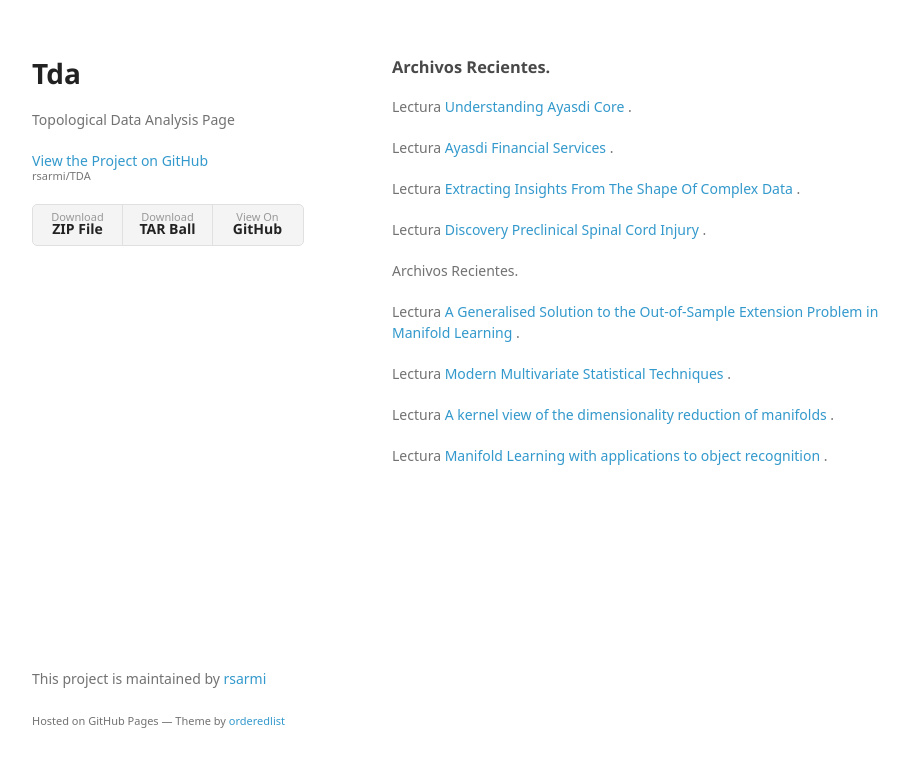
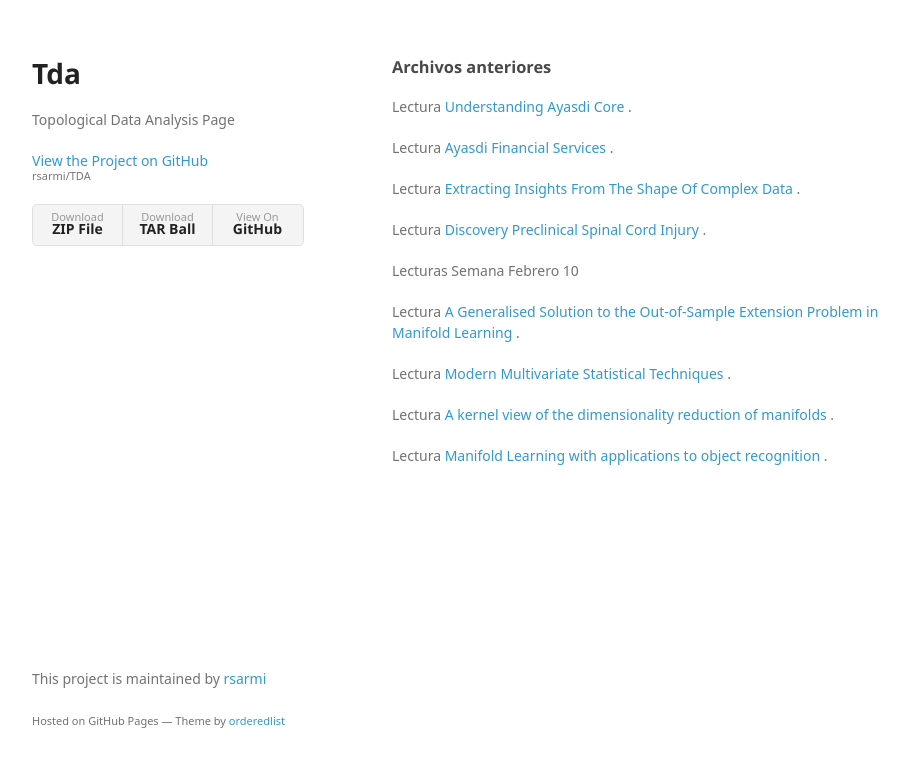
Before and after one commit to rsarmi/TDA, a plain HTML site: page index.html in a window 1280 px wide. Shown: the whole page, without its empty margins (178-1087 px from the left). Drawn offline with Linux system fonts and the light colour scheme; a web font is replaced by a local one.

Commit message:
updates...

```diff
--- a/index.html
+++ b/index.html
@@ -29,14 +29,14 @@
       </header>
       <section>
         <h3>
-<a id="Lecturas" class="anchor" href="#archivos-anteriores" aria-hidden="true"><span aria-hidden="true" class="octicon octicon-link"></span></a>Archivos Recientes.</h3>
+<a id="Lecturas" class="anchor" href="#archivos-anteriores" aria-hidden="true"><span aria-hidden="true" class="octicon octicon-link"></span></a> Archivos anteriores </h3>
 </p>
 <p>Lectura <a href="http://rsarmi.github.io/TDA/docs/AYASDI1_UnderstandingAyasdiCore.pdf"> Understanding Ayasdi Core </a>.</p>
 <p>Lectura <a href="http://rsarmi.github.io/TDA/docs/AYASDI2_FinancialServices.pdf"> Ayasdi Financial Services </a>.</p>
 <p>Lectura <a href="http://rsarmi.github.io/TDA/docs/TDA_App1_ExtractingInsightsFromTheShapeOfComplexData.pdf"> Extracting Insights From The Shape Of Complex Data </a>.</p>
 <p>Lectura <a href="http://rsarmi.github.io/TDA/docs/TDA_App2_DiscoveryPreclinicalSpinalCordInjury.pdf"> Discovery Preclinical Spinal Cord Injury </a>.</p>
 
-<a id="Lecturas Febrero 10" class="anchor" href="#archivos-10-de-febrero" aria-hidden="true"><span aria-hidden="true" class="octicon octicon-link"></span></a>Archivos Recientes.</h3>
+<a id="Lecturas Febrero 10" class="anchor" href="#archivos-10-de-febrero" aria-hidden="true"><span aria-hidden="true" class="octicon octicon-link"></span></a>Lecturas Semana Febrero 10</h3>
 </p>
 <p>Lectura <a href="http://rsarmi.github.io/TDA/docs/generalizedsolutionoutofsample.pdf"> A Generalised Solution to the Out-of-Sample Extension Problem in Manifold Learning </a>.</p>
 <p>Lectura <a href="http://rsarmi.github.io/TDA/docs/IzenmanMMS.pdf"> Modern Multivariate Statistical Techniques </a>.</p>
```
